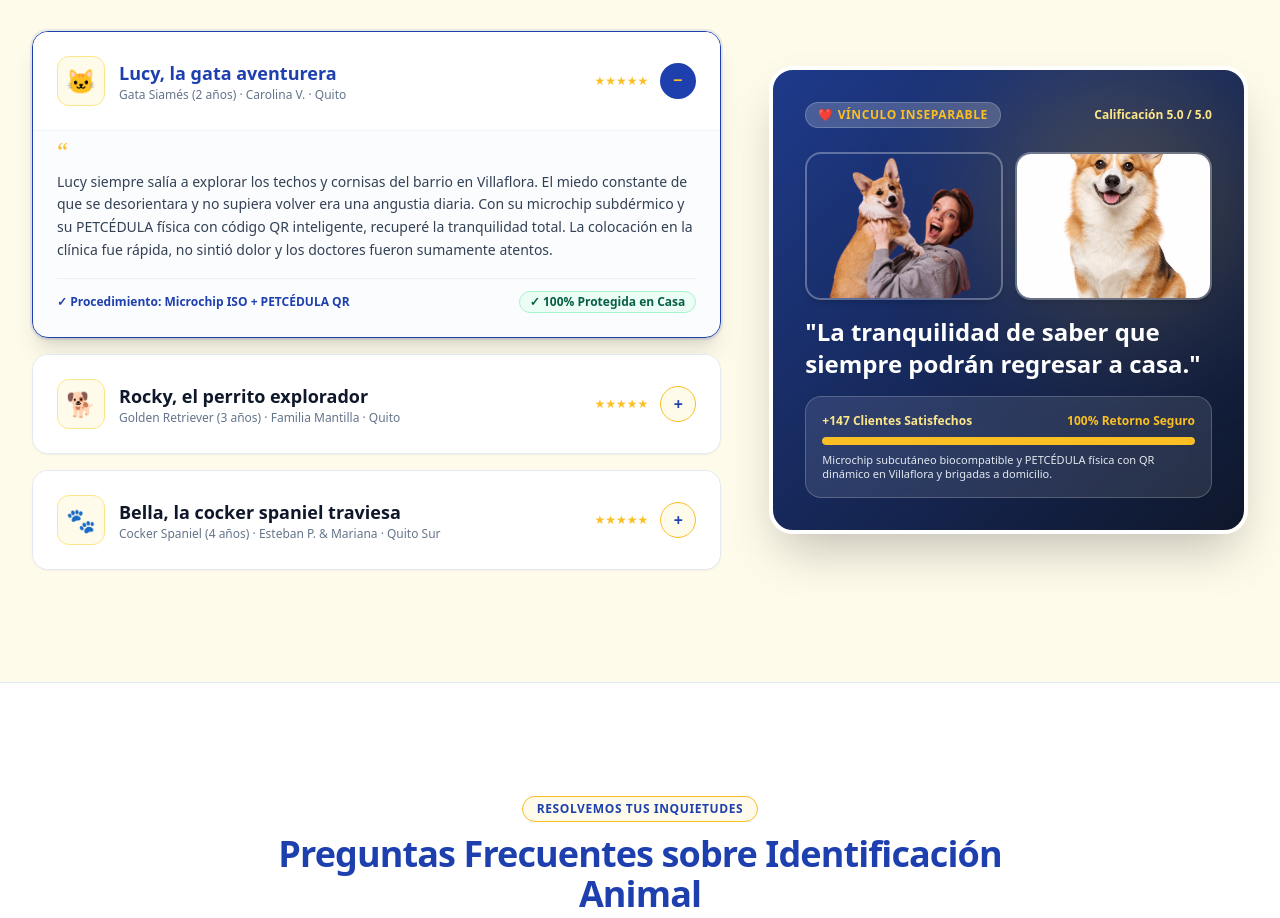
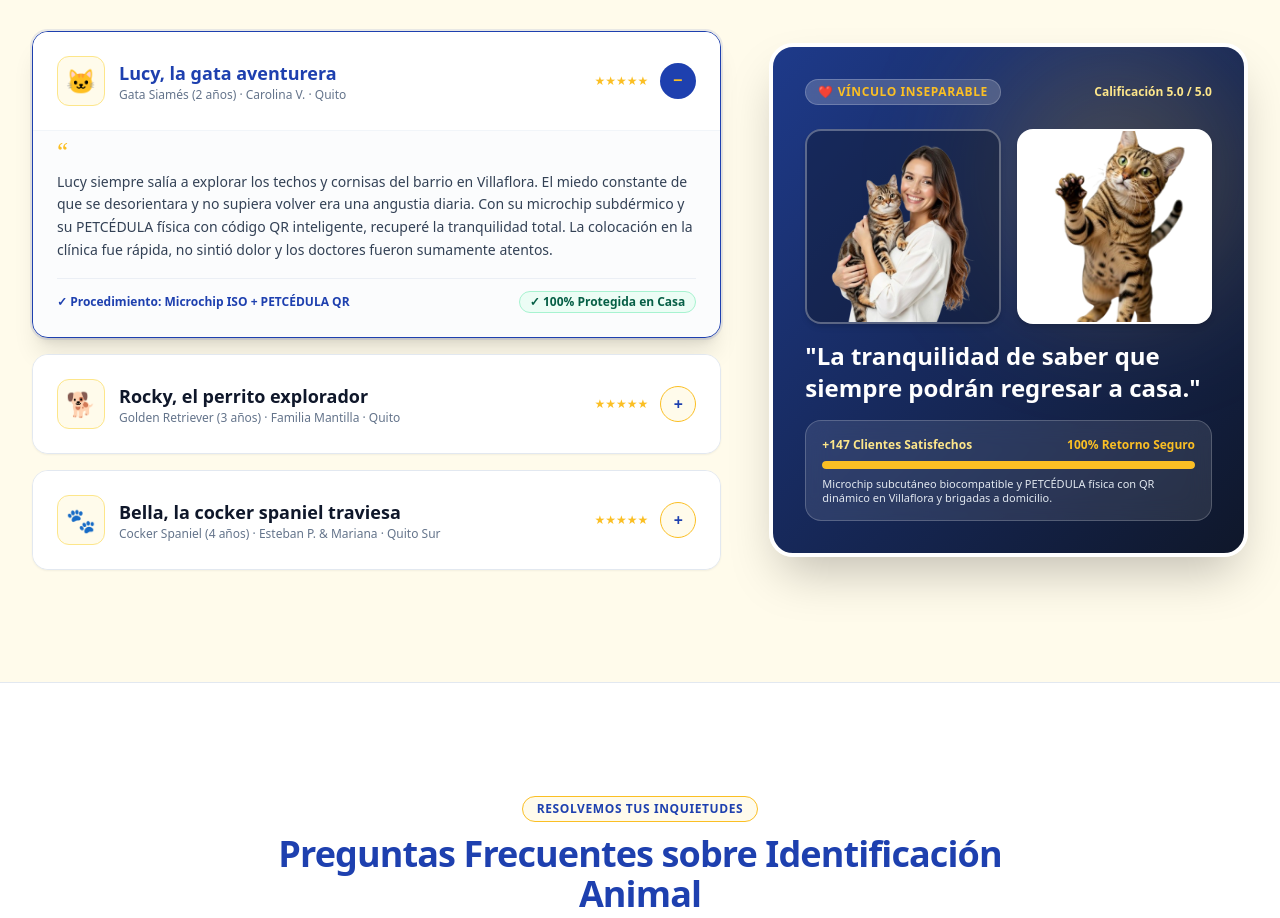
Before and after one commit to JuanOchoacx/ruace-pet539-core, a Next.js app: page / in a window 1280 px wide. Shown: the part 3180-4098 px from the top of the page. Built offline with nearby package versions, Linux system fonts and the light colour scheme.

Commit message:
Design: Actualizar fotos de testimonios para equilibrio de especies con gatos bengalíes y encuadre strict-cover

```diff
--- a/pages/index.js
+++ b/pages/index.js
@@ -1081,19 +1081,19 @@ export default function Home() {
                   </div>
 
                   {/* Collage fotográfico */}
-                  <div className="grid grid-cols-2 gap-3 pt-2">
-                    <div className="rounded-2xl overflow-hidden border-2 border-white/30 shadow-md">
+                  <div className="grid grid-cols-2 gap-3 sm:gap-4 pt-2 items-stretch">
+                    <div className="relative aspect-square rounded-2xl overflow-hidden border-2 border-white/30 shadow-md bg-slate-900/40">
                       <img
-                        src="/hero-tutor-corgi.png"
-                        alt="Tutora abrazando a su perro Corgi con microchip oficial"
-                        className="w-full h-36 object-cover object-top hover:scale-110 transition-transform duration-500"
+                        src="/gato-y-duena.png"
+                        alt="Tutora abrazando a su gato bengalí identificado con microchip oficial"
+                        className="w-full h-full object-cover rounded-xl shadow-sm aspect-square hover:scale-105 transition-transform duration-500"
                       />
                     </div>
-                    <div className="rounded-2xl overflow-hidden border-2 border-white/30 shadow-md">
+                    <div className="relative aspect-square rounded-2xl overflow-hidden border-2 border-white/30 shadow-md bg-white flex items-center justify-center">
                       <img
-                        src="/corgi.jpg"
-                        alt="Perro identificado con cédula PET 593"
-                        className="w-full h-36 object-cover object-center hover:scale-110 transition-transform duration-500"
+                        src="/gato-bengali-pata.png"
+                        alt="Gato bengalí identificado con sistema RUACE PET593"
+                        className="w-full h-full object-cover rounded-xl shadow-sm aspect-square hover:scale-105 transition-transform duration-500"
                       />
                     </div>
                   </div>
```
Also changed, not shown: public/gato-bengali-pata.png (added), public/gato-y-duena.png (added).
